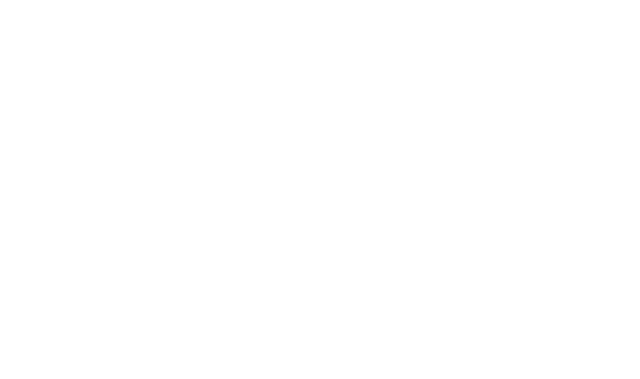
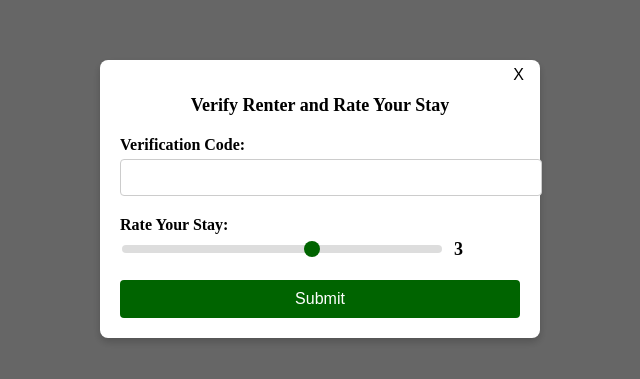
Before and after one commit to KaydenCiazaria/FE-Semester-3-Angular, an Angular app: page /pop-verification in a window 1280 px wide. Before the commit this address led to /. Shown: the part 201-580 px from the top of the page, without its empty margins (320-960 px from the left). Built offline with nearby package versions, Linux system fonts and the light colour scheme.

Commit message:
made pop-verification

```diff
--- a/src/app/app.routes.ts
+++ b/src/app/app.routes.ts
@@ -15,6 +15,7 @@ import { NotificationCardComponent } from './components/notification-card/notifi
 import { NotificationRenterComponent } from './pages/notification/notification-renter/notification-renter.component';
 import { VillaInformationComponent } from './pages/villa-information/villa-information.component';
 import { HeaderComponent } from './components/header/header.component';
+import { PopVerificationComponent } from './components/popups/pop-verification/pop-verification.component';
 
 export const routes: Routes = [
   { path: 'login', component: PopLoginComponent },
@@ -34,4 +35,5 @@ export const routes: Routes = [
   { path: 'notification', component: NotificationRenterComponent },
   { path: 'villa-info', component: VillaInformationComponent },
   { path: 'header', component: HeaderComponent },
+  { path: 'pop-verification', component: PopVerificationComponent },
 ];
--- a/src/app/components/popups/pop-verification/pop-verification.component.css
+++ b/src/app/components/popups/pop-verification/pop-verification.component.css
@@ -0,0 +1,104 @@
+.pop-verification-overlay {
+    position: fixed;
+    top: 0;
+    left: 0;
+    width: 100%;
+    height: 100%;
+    background: rgba(0, 0, 0, 0.6);
+    display: flex;
+    justify-content: center;
+    align-items: center;
+    z-index: 1000;
+  }
+
+  .pop-verification-container {
+    background: white;
+    width: 400px;
+    padding: 20px;
+    border-radius: 8px;
+    box-shadow: 0 4px 8px rgba(0, 0, 0, 0.2);
+    text-align: left;
+    position: relative;
+  }
+
+  .close-button {
+    position: absolute;
+    top: 5px;
+    right: 10px;
+    background: transparent;
+    border: none;
+    font-size: 16px;
+    cursor: pointer;
+    color: black;
+  }
+
+  h2 {
+    margin-bottom: 20px;
+    font-size: 18px;
+    text-align: center;
+    color: black;
+  }
+
+  .form-group {
+    margin-bottom: 20px;
+  }
+
+  .form-group label {
+    display: block;
+    font-weight: bold;
+    margin-bottom: 5px;
+    color: black;
+  }
+
+  .form-group input[type="text"] {
+    width: 100%;
+    padding: 10px;
+    border: 1px solid #ccc;
+    border-radius: 4px;
+  }
+
+  .slider-container {
+    display: flex;
+    align-items: center;
+    gap: 10px;
+  }
+
+  .slider {
+    width: 80%;
+    -webkit-appearance: none;
+    appearance: none;
+    height: 8px;
+    background: #ddd;
+    border-radius: 5px;
+    outline: none;
+  }
+
+  .slider::-webkit-slider-thumb {
+    -webkit-appearance: none;
+    width: 16px;
+    height: 16px;
+    background: #006400;
+    border-radius: 50%;
+    cursor: pointer;
+  }
+
+  .rating-display {
+    font-size: 18px;
+    font-weight: bold;
+    color: black;
+  }
+
+  .verify-submit-button {
+    width: 100%;
+    padding: 10px;
+    background-color: #006400;
+    color: white;
+    border: none;
+    border-radius: 4px;
+    cursor: pointer;
+    font-size: 16px;
+  }
+
+  .verify-submit-button:hover {
+    background-color: darkgreen;
+  }
--- a/src/app/components/popups/pop-verification/pop-verification.component.html
+++ b/src/app/components/popups/pop-verification/pop-verification.component.html
@@ -1 +1,42 @@
-<p>pop-verification works!</p>
+<div class="pop-verification-overlay">
+    <div class="pop-verification-container">
+      <button class="close-button" (click)="closeModal()">X</button>
+      <h2>Verify Renter and Rate Your Stay</h2>
+
+      <form (submit)="handleSubmit($event)">
+        <!-- Verification Input -->
+        <div class="form-group">
+          <label for="verification-code">Verification Code:</label>
+          <input
+            id="verification-code"
+            type="text"
+            [(ngModel)]="verifyCode"
+            name="verificationCode"
+            required
+          />
+        </div>
+
+        <!-- Rating Slider -->
+        <div class="form-group">
+          <label for="rating-slider">Rate Your Stay:</label>
+          <div class="slider-container">
+            <input
+              id="rating-slider"
+              type="range"
+              min="0"
+              max="5"
+              step="1"
+              [(ngModel)]="rating"
+              name="rating"
+              (change)="handleSliderChange($event)"
+              class="slider"
+            />
+            <span class="rating-display">{{ rating }}</span>
+          </div>
+        </div>
+
+        <!-- Submit Button -->
+        <button type="submit" class="verify-submit-button">Submit</button>
+      </form>
+    </div>
+  </div>
--- a/src/app/components/popups/pop-verification/pop-verification.component.ts
+++ b/src/app/components/popups/pop-verification/pop-verification.component.ts
@@ -1,12 +1,56 @@
 import { Component } from '@angular/core';
+import { HttpClient, HttpHeaders } from '@angular/common/http';
+import { FormsModule } from '@angular/forms';
 
 @Component({
   selector: 'app-pop-verification',
+  templateUrl: './pop-verification.component.html',
+  styleUrls: ['./pop-verification.component.css'],
   standalone: true,
-  imports: [],
-  templateUrl: './pop-verification.component.html',
-  styleUrl: './pop-verification.component.css'
+  imports: [FormsModule] // Add FormsModule here
 })
 export class PopVerificationComponent {
+  verifyCode: string = '';
+  rating: number = 3; // Default slider value
 
+  constructor(private http: HttpClient) {}
+
+  closeModal() {
+    console.log('Modal closed');
+  }
+
+  handleSliderChange(event: Event) {
+    const input = event.target as HTMLInputElement;
+    this.rating = parseInt(input.value, 10);
+  }
+
+  async handleSubmit(event: Event) {
+    event.preventDefault();
+
+    const token = localStorage.getItem('jwtToken');
+    const endpoint = 'http://localhost:8080/api/reservation/verifyReview';
+
+    try {
+      const headers = new HttpHeaders({
+        'Authorization': `Bearer ${token}`,
+        'Accept': 'application/json',
+        'Content-Type': 'application/json'
+      });
+
+      const body = {
+        verification_code: this.verifyCode,
+        user_rate: this.rating
+      };
+
+      const response = await this.http.post(endpoint, body, { headers }).toPromise();
+
+      console.log('Rating Submitted');
+      alert('Reservation verified!');
+      this.closeModal();
+
+    } catch (error) {
+      console.error(`Error submitting form: ${error}`);
+      alert('Reservation not found, please double check the verification code.');
+    }
+  }
 }
```
